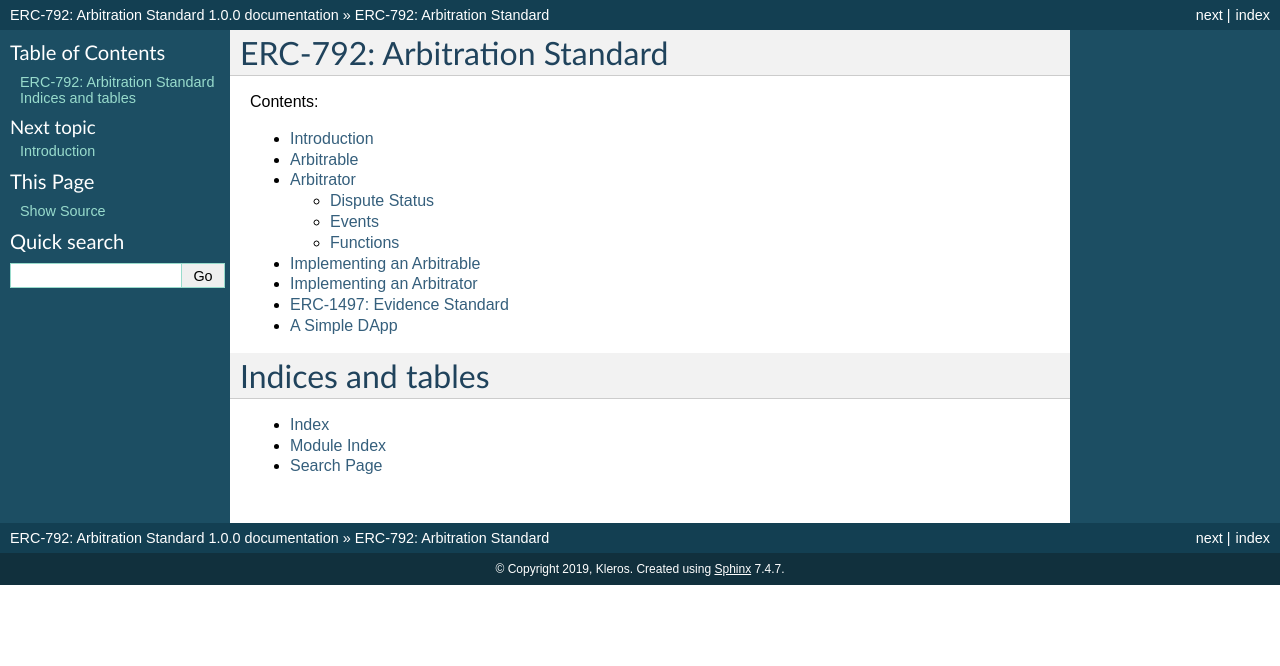
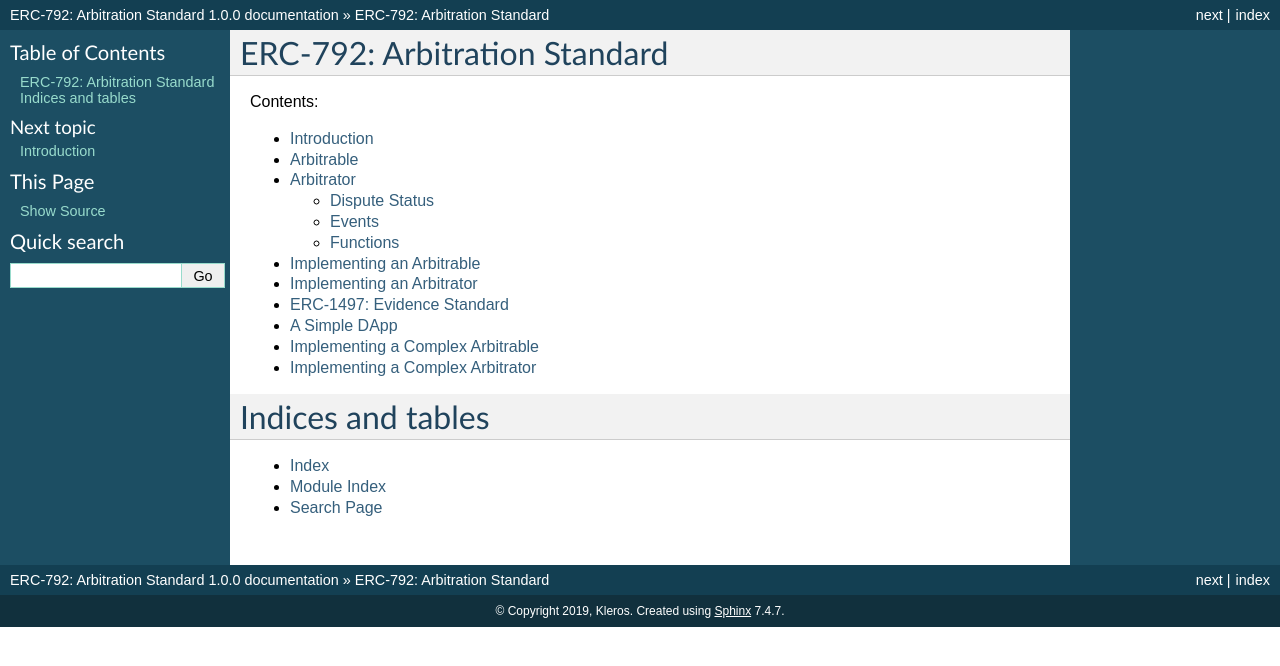
Before and after one commit to kleros/erc-792, a Sphinx documentation site: the page built from docs/index.rst, in a window 1280 px wide. Shown: the top 666 px of the page. Built offline with Sphinx 7.4.7, drawn with Linux system fonts in a browser that asks for light colours.

Commit message:
refactor(index): update index with new files

```diff
--- a/docs/index.rst
+++ b/docs/index.rst
@@ -12,6 +12,8 @@ ERC-792: Arbitration Standard
    implementing-an-arbitrator
    erc-1497
    a-simple-dapp
+   implementing-a-complex-arbitrable
+   implementing-a-complex-arbitrator
 
 
 Indices and tables
```
